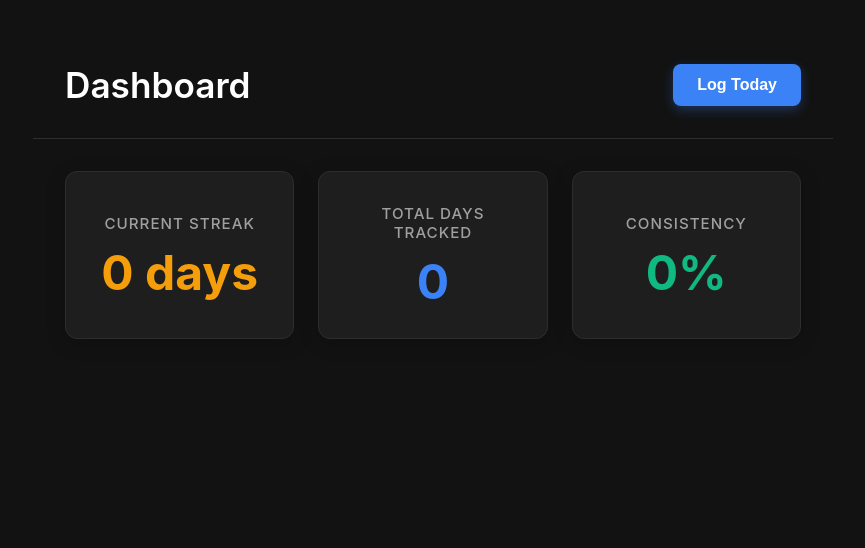
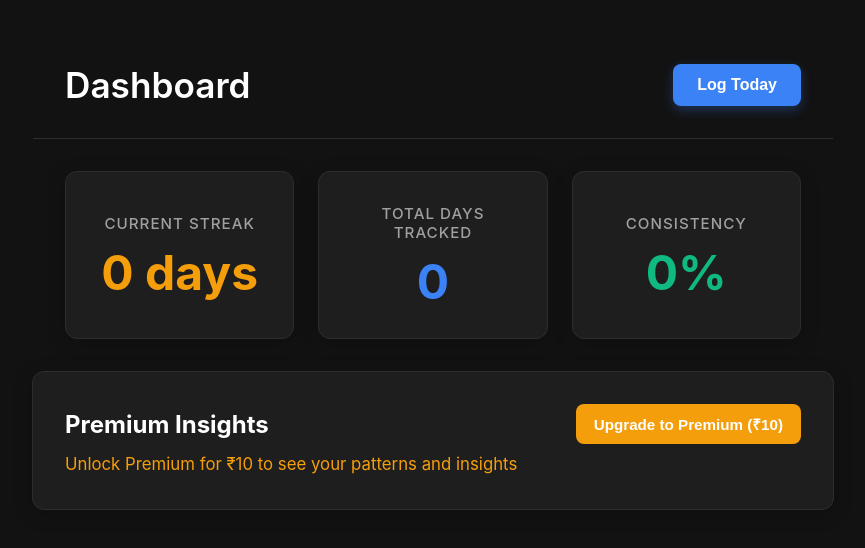
Before and after one commit to gAURAvsingh7458/Aiclub2025, a plain HTML site: page dashboard.html in a window 1280 px wide. Shown: the whole page, without its empty margins (207-1072 px from the left). Drawn offline with Linux system fonts and the light colour scheme.

Commit message:
Added premium feature

```diff
--- a/dashboard.html
+++ b/dashboard.html
@@ -142,6 +142,16 @@
         </div>
     </div>
 
+    <div class="card premium-card" style="width: calc(100% - 4rem); max-width: 736px; margin-bottom: 2rem; align-items: flex-start; text-align: left;">
+        <div style="display: flex; justify-content: space-between; width: 100%; align-items: center; margin-bottom: 0.5rem;">
+            <h2 style="font-size: 1.5rem; margin: 0; color: #ffffff;">Premium Insights</h2>
+            <button id="premiumBtn" style="display: none; padding: 10px 18px; font-size: 0.95rem; font-weight: 600; cursor: pointer; border: none; border-radius: 8px; background-color: #f59e0b; color: white; transition: background-color 0.2s, transform 0.1s;" onmouseover="this.style.backgroundColor='#d97706'; this.style.transform='translateY(-2px)';" onmouseout="this.style.backgroundColor='#f59e0b'; this.style.transform='translateY(0)';" onmousedown="this.style.transform='translateY(0)';" onclick="localStorage.setItem('isPremium', 'true'); window.location.reload();">Upgrade to Premium (₹10)</button>
+        </div>
+        <div id="insights-content" style="color: #a0a0a0; font-size: 1.05rem; line-height: 1.5;">
+            Loading...
+        </div>
+    </div>
+
     <script>
         function updateStats() {
             const logs = JSON.parse(localStorage.getItem('logs')) || [];
@@ -170,8 +180,25 @@
             document.getElementById('streak').innerText = currentStreak + ' days';
         }
 
+        function updatePremiumInsights() {
+            const isPremium = localStorage.getItem('isPremium') === 'true';
+            const insightsContainer = document.getElementById('insights-content');
+            const premiumBtn = document.getElementById('premiumBtn');
+
+            if (isPremium) {
+                insightsContainer.innerHTML = 'You are most consistent on days 1–3 but tend to drop after that';
+                insightsContainer.style.color = '#10b981';
+                if (premiumBtn) premiumBtn.style.display = 'none';
+            } else {
+                insightsContainer.innerHTML = 'Unlock Premium for ₹10 to see your patterns and insights';
+                insightsContainer.style.color = '#f59e0b';
+                if (premiumBtn) premiumBtn.style.display = 'block';
+            }
+        }
+
         // Run on load
         updateStats();
+        updatePremiumInsights();
     </script>
 </body>
 </html>
```
